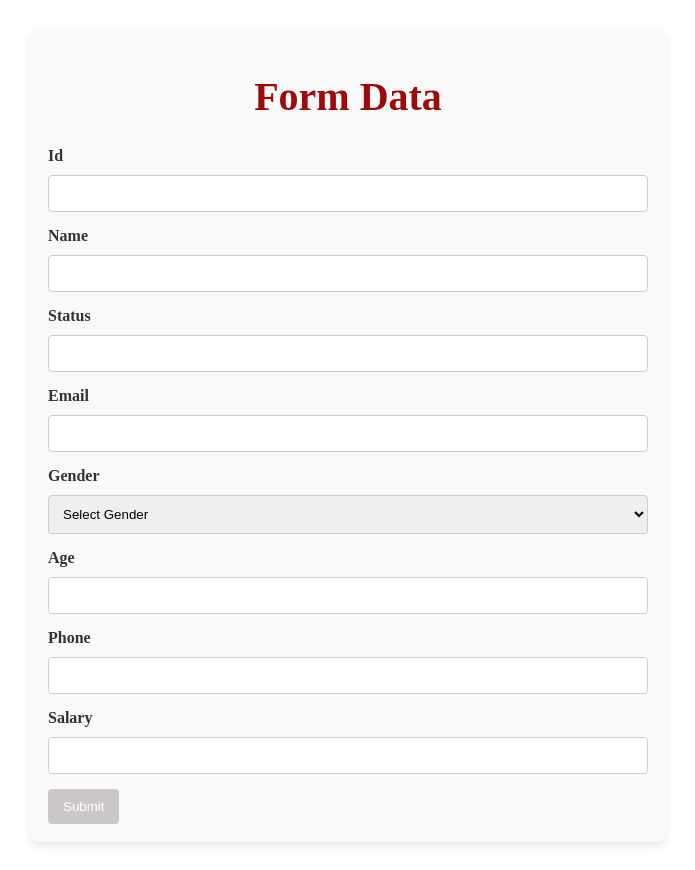
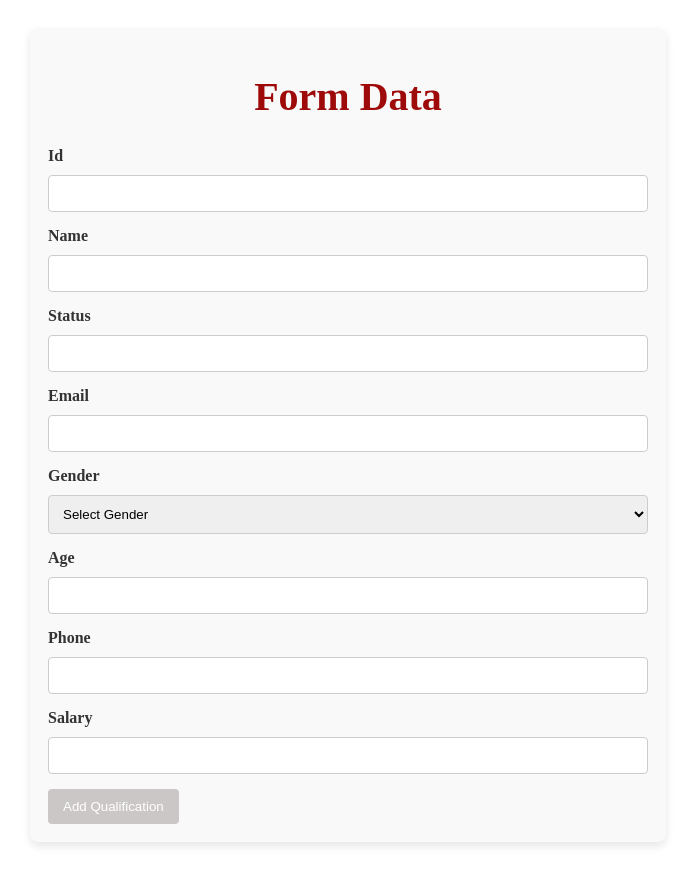
Before and after one commit to goldpreet/UserData, an Angular app: page /create-form in a window 1280 px wide. Shown: the whole page, without its empty margins (292-987 px from the left). Built offline with nearby package versions, Linux system fonts and the light colour scheme.

Commit message:
second coomit

```diff
--- a/src/app/Components/form/form.component.html
+++ b/src/app/Components/form/form.component.html
@@ -1,23 +1,22 @@
 <div class="main-container">
-
   <div class="form-container">
-        <h1 class="heading"> Form Data </h1>
+    <h1 class="heading">Form Data</h1>
     <form [formGroup]="userForm" (ngSubmit)="onSubmit()">
       <div class="form-group">
         <label for="id">Id</label>
-            <input id="id" formControlName="id" type="text">
+        <input id="id" formControlName="id" type="text" />
       </div>
       <div class="form-group">
         <label for="name">Name</label>
-            <input id="name" formControlName="name" type="text">
+        <input id="name" formControlName="name" type="text" />
       </div>
       <div class="form-group">
         <label for="status">Status</label>
-            <input id="status" formControlName="status" type="text">
+        <input id="status" formControlName="status" type="text" />
       </div>
       <div class="form-group">
         <label for="email">Email</label>
-            <input id="email" formControlName="email" type="email">
+        <input id="email" formControlName="email" type="email" />
       </div>
       <div class="form-group">
         <label for="gender">Gender</label>
@@ -30,19 +29,56 @@
       </div>
       <div class="form-group">
         <label for="age">Age</label>
-            <input id="age" formControlName="age" type="number">
+        <input id="age" formControlName="age" type="number" />
       </div>
       <div class="form-group">
         <label for="phone">Phone</label>
-            <input id="phone" formControlName="phone" type="text">
+        <input id="phone" formControlName="phone" type="text" />
       </div>
       <div class="form-group">
         <label for="salary">Salary</label>
-            <input id="salary" formControlName="salary" type="number">
+        <input id="salary" formControlName="salary" type="number" min="0" />
+      </div>
+      <button
+        type="button"
+        *ngIf="!isQualificationVisible"
+        [disabled]="!areInitialFieldsValid()"
+        (click)="toggleQualificationFields()"
+      >
+        Add Qualification
+      </button>
+      <div *ngIf="isQualificationVisible">
+        <div class="form-group">
+          <label for="qualification">Qualification</label>
+          <input
+            id="qualification"
+            formControlName="qualification"
+            type="text"
+            placeholder="Enter Qualification"
+          />
+        </div>
+        <div class="form-group">
+          <label for="experience">Experience (in years)</label>
+          <input
+            id="experience"
+            formControlName="experience"
+            type="number"
+            placeholder="Enter Experience"
+            min="0"
+          />
+        </div>
+        <div class="form-group">
+          <label for="institution">Institution</label>
+          <input
+            id="institution"
+            formControlName="institution"
+            type="text"
+            placeholder="Enter Institution"
+          />
+        </div>
       </div>
       <!-- <button >Submit</button> -->
-          <button type="submit" [disabled]="userForm.invalid">Submit</button>
+      <button type="submit" *ngIf="!userForm.invalid">Submit</button>
     </form>
   </div>
-
 </div>
--- a/src/app/Components/form/form.component.ts
+++ b/src/app/Components/form/form.component.ts
@@ -23,9 +23,28 @@ export class FormComponent {
       gender: ['', Validators.required],
       age: ['', [Validators.required, Validators.min(1), Validators.max(120)]],
       phone: ['', [Validators.required, Validators.pattern('^[0-9]{10}$')]],
-      salary: ['', [Validators.required, Validators.min(0)]]
+      salary: ['', [Validators.required, Validators.min(0)]],
+      qualification: ['', Validators.required],
+      experience: ['', [Validators.required, Validators.min(0)]],
+      institution: ['', Validators.required]
     });
   }
+
+  areInitialFieldsValid(): boolean {
+    const initialFields = ['id', 'name', 'email', 'status', 'gender', 'age', 'phone', 'salary'];
+    return initialFields.every(field => this.userForm.get(field)?.valid);
+  }
+
+
+
+  isQualificationVisible= false
+
+  toggleQualificationFields(){
+    if(this.areInitialFieldsValid()){
+      this.isQualificationVisible=!this.isQualificationVisible
+    }
+  }
+
   onSubmit() {
     if (this.userForm.valid) {
       console.log(this.userForm.value);
--- a/src/app/app.routes.ts
+++ b/src/app/app.routes.ts
@@ -2,7 +2,9 @@ import { Routes } from '@angular/router';
 import { UserTableComponent } from './Components/user-table/user-table.component';
 import { FormComponent } from './Components/form/form.component';
 
+
 export const routes: Routes = [
     {path: 'user'  , component: UserTableComponent},
-    {path: 'create-form', component: FormComponent }
+    {path: 'create-form', component: FormComponent },
+
 ];
```
Lines whose indentation alone changed are shown as unchanged.
